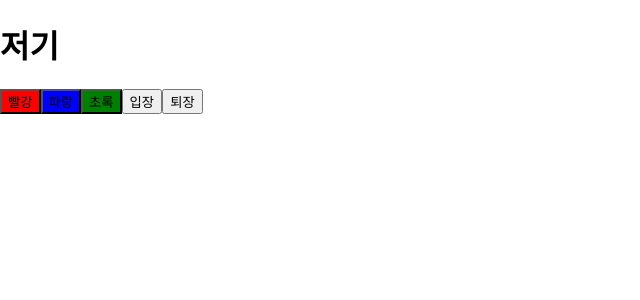
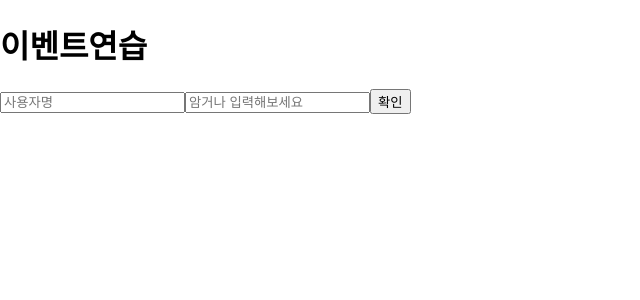
Before and after one commit to seo-K/-React-Learning-React-MasterBook, a React (Create React App) app: page / in a window 1280 px wide. Shown: the top 300 px of the page, without its empty margins (0-640 px from the left). Built offline with nearby package versions, Linux system fonts and the light colour scheme.

Commit message:
useState 작업 및 onKeyPress 함수

```diff
--- a/src/App.js
+++ b/src/App.js
@@ -3,11 +3,15 @@
 import MyComponent from './MyComponent';
 import Counter from './Counter';
 import Say from './Say';
+import EventPractice from './EventPractice';
+import EventPracticeFunction from './EventPracticeFunction';
 
 function App() {
   // return <MyComponent favoriteNumber={1}>리액트</MyComponent>;
   // return <Counter>리액트</Counter>;
-  return <Say />;
+  // return <Say />;
+  // return <EventPractice />;
+  return <EventPracticeFunction />;
 }
 
 export default App;
--- /dev/null
+++ b/src/EventPractice.jsx
@@ -0,0 +1,75 @@
+import React, { Component, useState } from 'react';
+
+class EventPractice extends Component {
+  // 여러개의 input 을 하나의 handle 로 관리하는 법
+  // onKeyPress 이벤트
+
+  state = {
+    username: '',
+    message: '',
+  };
+
+  // constructor(props) {
+  //   super(props);
+  //   this.handleChange = this.handleChange.bind(this);
+  //   this.handleClick = this.handleClick.bind(this);
+  // }
+
+  handleChange = (e) => {
+    this.setState({
+      [e.target.name]: e.target.value,
+
+      // message: e.target.value,
+
+      // 객체 안에서 key를 []로 감싸면 그 안에 넣은 레퍼런스가 가리키는 실제 값이 key 값으로 사용됩니다
+      // ex)
+      // const name = 'variantKey'
+      // const object{
+      // [name] : 'value'
+      // };
+
+      // ->
+      // { 'variantKey' : 'value' }
+    });
+  };
+
+  handleClick = () => {
+    alert(this.state.username + ':' + this.state.message);
+    this.setState({
+      username: '',
+      message: '',
+    });
+  };
+
+  handleKeyPress = (e) => {
+    if (e.key === 'Enter') {
+      this.handleClick();
+    }
+  };
+
+  render() {
+    return (
+      <div>
+        <h1>이벤트연습</h1>
+        <input
+          type="text"
+          name="username"
+          placeholder="사용자명"
+          value={this.state.username}
+          onChange={this.handleChange}
+        />
+        <input
+          type="text"
+          name="message"
+          placeholder="암거나 입력해보세요"
+          value={this.state.message}
+          onChange={this.handleChange}
+          onKeyPress={this.handleKeyPress}
+        />
+        <button onClick={this.handleClick}>확인</button>
+      </div>
+    );
+  }
+}
+
+export default EventPractice;
--- /dev/null
+++ b/src/EventPracticeFunction.jsx
@@ -0,0 +1,68 @@
+import React, { Component, useState } from 'react';
+
+const EventPracticeFunction = () => {
+  // input 을 각각 useState 로 관리
+  // const [username, setUsername] = useState('');
+  // const [message, setMessage] = useState('');
+
+  // const onChangeUsername = (e) => setUsername(e.target.value);
+  // const onChangeMessage = (e) => setMessage(e.target.value);
+  // const onClick = () => {
+  //   alert(username + ':' + message);
+  //   setUsername('');
+  //   setMessage('');
+  // };
+
+  // 여러 input 을 한번에 관리
+  const [form, setForm] = useState({
+    username: '',
+    message: '',
+  });
+
+  const { username, message } = form;
+  const onChange = (e) => {
+    const nextForm = {
+      ...form, //기존의 form 내용을 이 자리에 복사한 뒤
+      [e.target.name]: e.target.value, // 원하는 값을 덮어 씌우기
+    };
+    setForm(nextForm);
+  };
+
+  const onClick = () => {
+    alert(username + ':' + message);
+    setForm({
+      username: '',
+      message: '',
+    });
+  };
+
+  const onKeyPress = (e) => {
+    if (e.key === 'Enter') {
+      onClick();
+    }
+  };
+
+  return (
+    <div>
+      <h1>이벤트연습</h1>
+      <input
+        type="text"
+        name="username"
+        placeholder="사용자명"
+        value={username}
+        onChange={onChange}
+      />
+      <input
+        type="text"
+        name="message"
+        placeholder="암거나 입력해보세요"
+        value={message}
+        onChange={onChange}
+        onKeyPress={onKeyPress}
+      />
+      <button onClick={onClick}>확인</button>
+    </div>
+  );
+};
+
+export default EventPracticeFunction;
```
